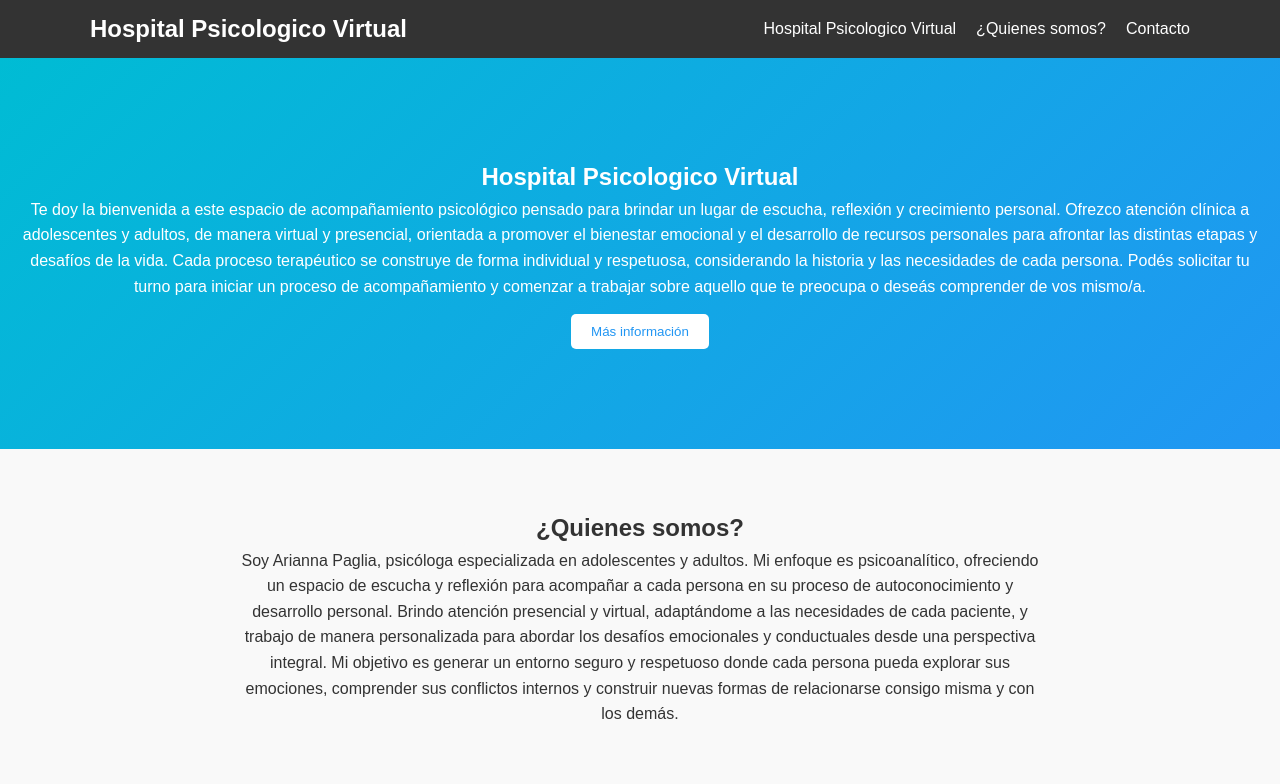
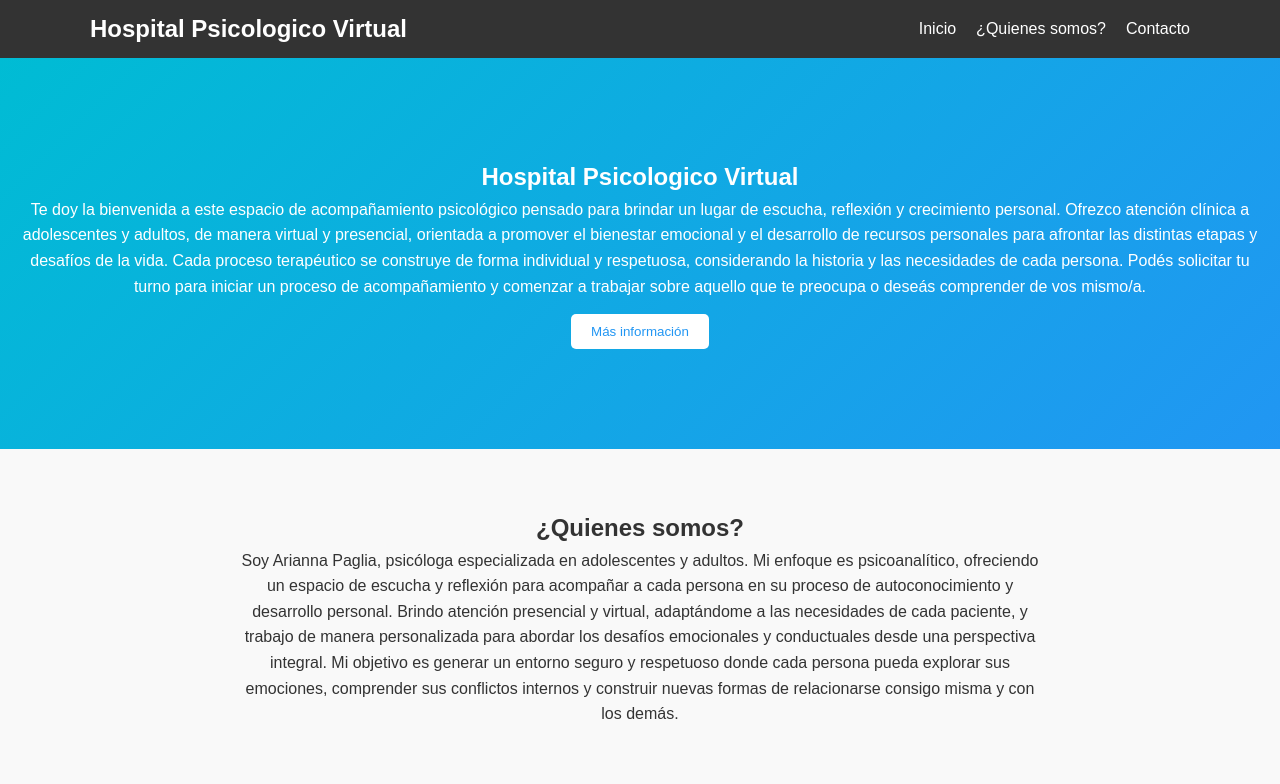
Before and after one commit to HospitalPsicologicoVirtual/HospitalPsicologicoVirtual, a plain HTML site: page index.html in a window 1280 px wide. Shown: the top 784 px of the page. Drawn offline with Linux system fonts and the light colour scheme.

Commit message:
Update index.html

```diff
--- a/index.html
+++ b/index.html
@@ -12,7 +12,7 @@
     <nav class="navbar">
       <h1 class="logo">Hospital Psicologico Virtual</h1>
       <ul class="nav-links">
-        <li><a href="#inicio">Hospital Psicologico Virtual</a></li>
+        <li><a href="#inicio">Inicio</a></li>
         <li><a href="#sobre-mi">¿Quienes somos?</a></li>
         <li><a href="#contacto">Contacto</a></li>
       </ul>
```
